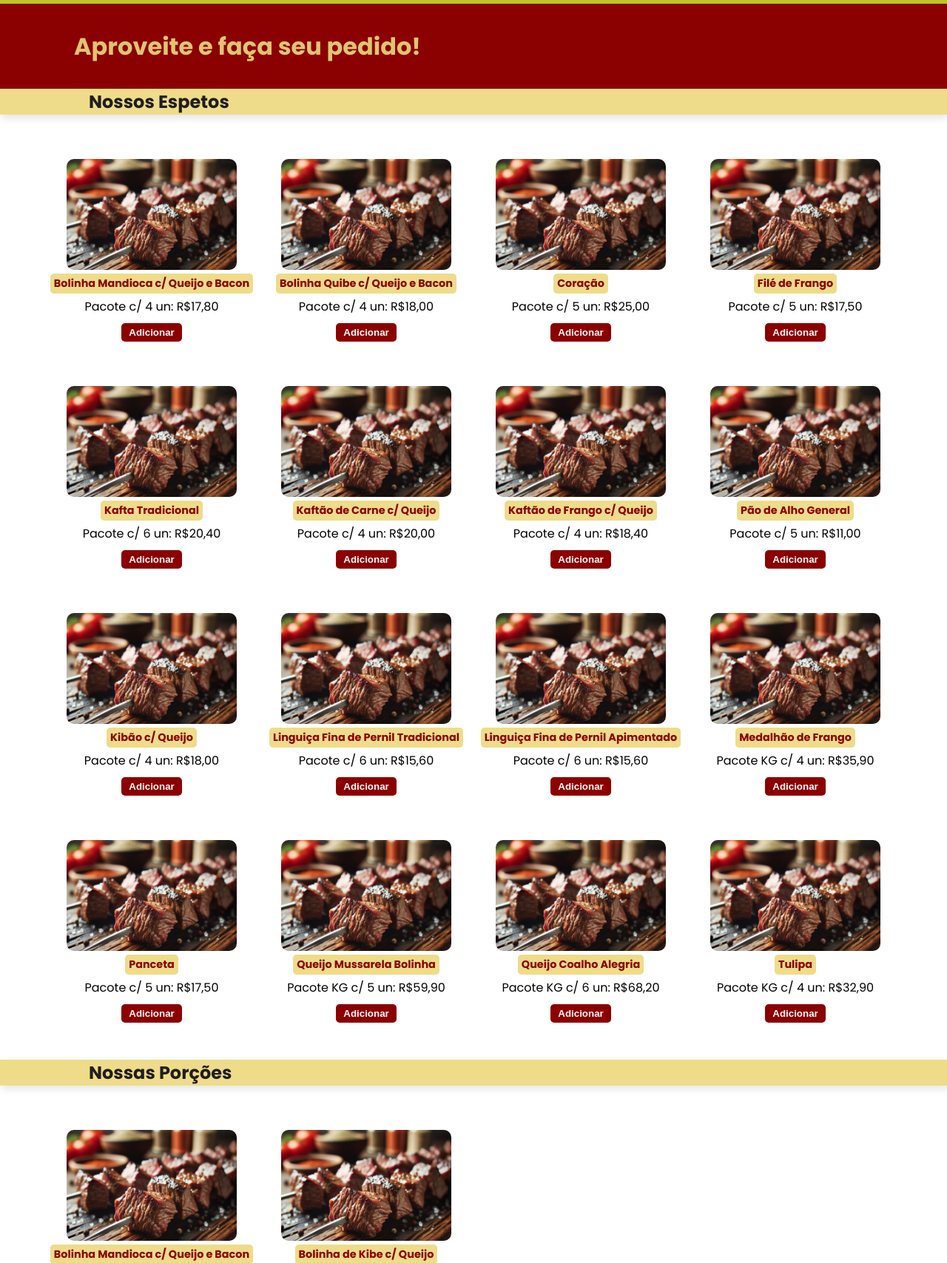
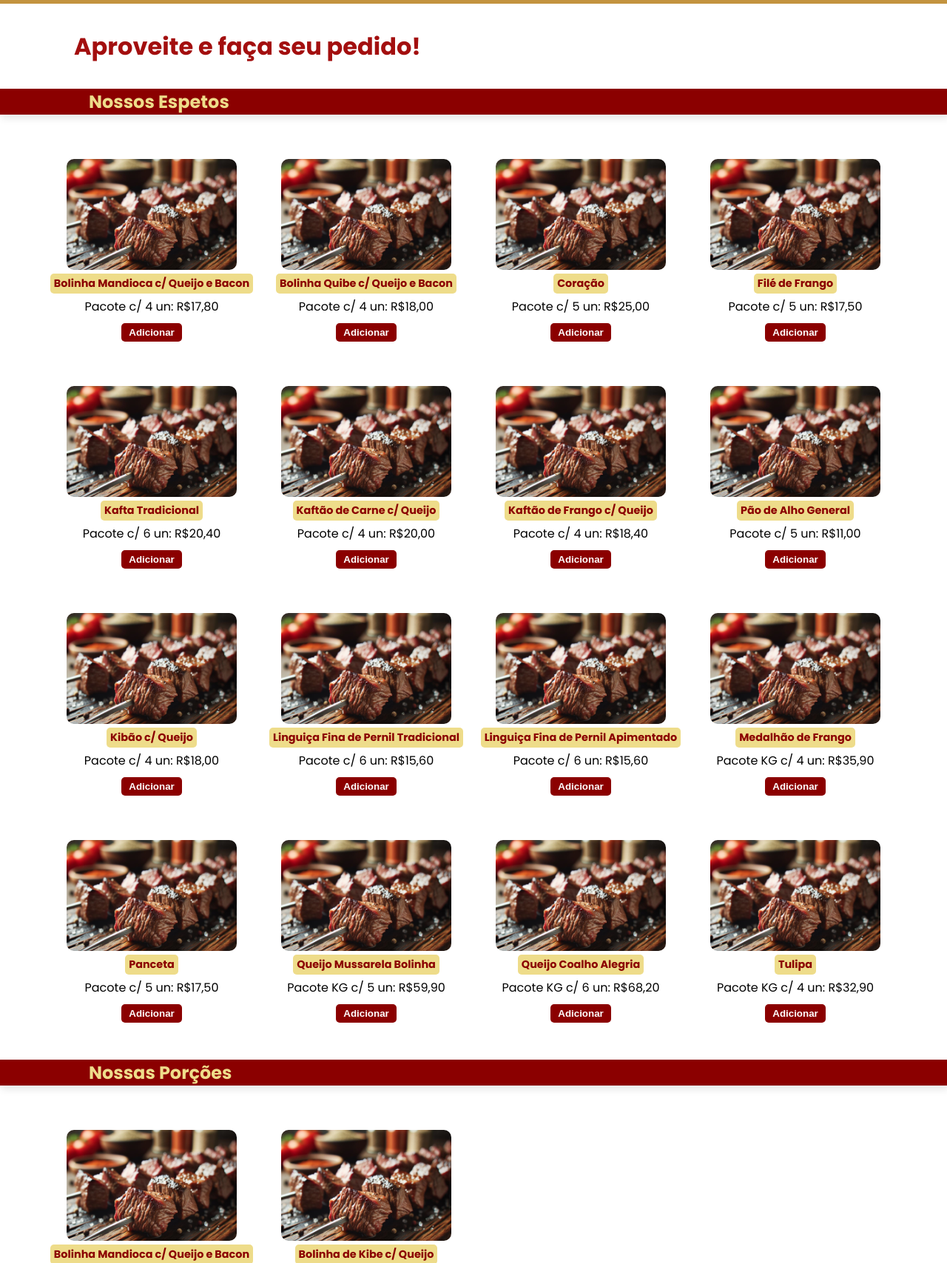
Before and after one commit to Henrique-Enzo/Reginaldo-Espetos, a PHP site: page /produtos.html in a window 1280 px wide. Shown: the part 87-1795 px from the top of the page at 74% size. Run offline with PHP 8.4, Linux system fonts and the light colour scheme.

Commit message:
alteração css
atualizada as cores de acordo com o figma, alterado a cor de dourado e fundos vermelhos grudados com a barra header

```diff
--- a/css/header.css
+++ b/css/header.css
@@ -18,7 +18,7 @@
   display: flex;
   align-items: center;
   padding-left: 100px;
-  border-top: 5px solid #bbc628;
+  border-top: 5px solid #C3933F;
 }
 
 .menu ul {
--- a/css/home.css
+++ b/css/home.css
@@ -13,8 +13,8 @@
   justify-content: center;
   color: #fff;
 
-  border-top: 5px solid #bbc628;
-  border-bottom: 5px solid #bbc628;
+  border-top: 5px solid #C3933F;
+  border-bottom: 5px solid #C3933F;
 }
 
 .titulo-inicial {
--- a/css/produtos.css
+++ b/css/produtos.css
@@ -6,6 +6,11 @@
   background-position: center;
   border-radius: 10px;
   margin-top: 10px;
+}
+
+.titulo{
+  background-color: #fff;
+  color: #a30f0f;
 }
 
 #produtos {
@@ -95,8 +100,8 @@ div.ativo .btn-number {
 
 .titulo-produto {
   font-weight: bold;
-  color: #201e1f;
-  background-color: #eedc8a;
+  color: #eedc8a;
+  background-color: #8b0000;
   padding-left: 120px;
   box-shadow: 2px 5px 10px rgba(0, 0, 0, 0.1);
 }
--- a/css/quemsomos.css
+++ b/css/quemsomos.css
@@ -9,13 +9,13 @@ body {
 }
 
 .content-about {
-  background-color: #8b0000;
+  background-color: #fff;
   display: flex;
   justify-content: center;
   align-items: center;
   padding: 100px 20px 100px 20px;
-  border-top: 5px solid #bbc628;
-  border-bottom: 5px solid #bbc628;
+  border-top: 5px solid #C3933F;
+  border-bottom: 5px solid #C3933F;
 }
 
 .content {
@@ -24,13 +24,13 @@ body {
 }
 
 .content h1 {
-  color: #dfc571;
+  color: #000000;
   font-size: 45px;
   margin-bottom: 5px;
 }
 
 .content p {
-  color: #fff;
+  color: #000000;
   font-size: 22px;
 }
 
--- a/produtos.html
+++ b/produtos.html
@@ -12,7 +12,6 @@
   <link rel="stylesheet" href="style.css" />
   <script src="./js/mobile-navbar.js" defer></script>
   <script src="./js/produto.js" defer></script>
-
   <title>Reginaldo Espetos</title>
 </head>
 
```
